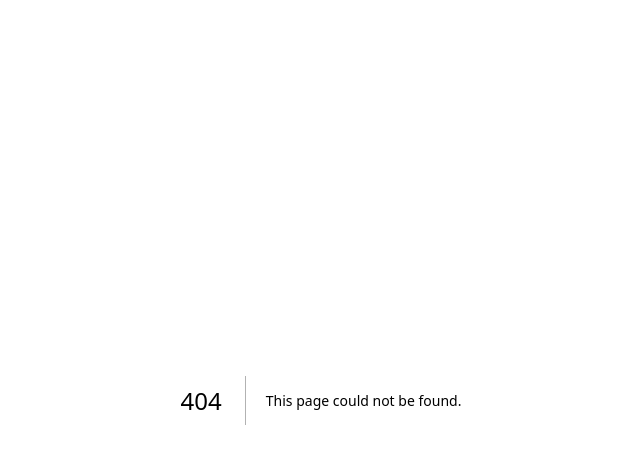
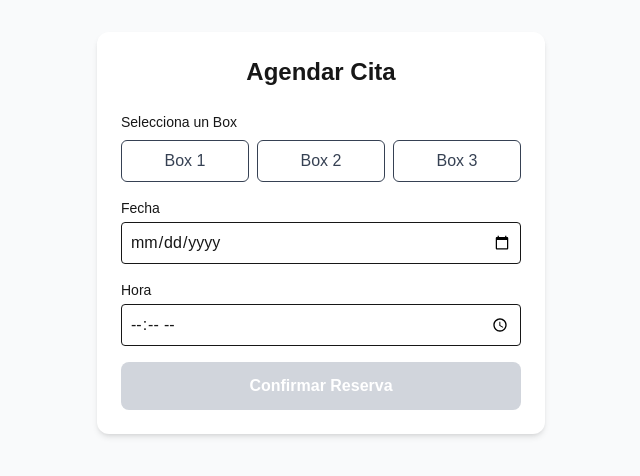
Before and after one commit to cgerc/centro-reserva, a Next.js app: page /api/reservas/nueva in a window 1280 px wide. Before the commit this address had no page. Shown: the top 476 px of the page, without its empty margins (319-959 px from the left). Built offline with nearby package versions, Linux system fonts and the light colour scheme.

Commit message:
act logica para cada sede

```diff
--- /dev/null
+++ b/src/app/(admin)/sedes/page.tsx
@@ -0,0 +1,36 @@
+import Link from 'next/link';
+
+export default function SedesPage() {
+  return (
+    <main className="min-h-screen p-8">
+      <div className="max-w-4xl mx-auto">
+        {/* Encabezado */}
+        <div className="flex justify-between items-center mb-8">
+          <h1 className="text-3xl font-bold">Gestión de Sedes</h1>
+
+          {/* Botón para crear sede */}
+          <Link
+            href="/sedes/crear"
+            className="bg-blue-600 hover:bg-blue-700 text-white px-4 py-2 rounded-md transition-colors"
+          >
+            + Crear sede
+          </Link>
+        </div>
+
+        {/* Contenedor de lista de sedes (Vacío por ahora) */}
+        <div className="bg-white border rounded-lg p-12 text-center">
+          <p className="text-gray-500 italic">
+            No hay sedes registradas todavía. Haz clic en el botón superior para añadir una.
+          </p>
+        </div>
+
+        {/* Botón para volver al inicio */}
+        <div className="mt-8">
+          <Link href="/" className="text-blue-500 hover:underline">
+            ← Volver al inicio
+          </Link>
+        </div>
+      </div>
+    </main>
+  );
+}
--- /dev/null
+++ b/src/app/api/reservas/nueva/page.tsx
@@ -0,0 +1,79 @@
+"use client";
+import { useState } from 'react';
+
+export default function NuevaReserva() {
+  const [boxSeleccionado, setBoxSeleccionado] = useState("");
+  const [fecha, setFecha] = useState("");
+  const [hora, setHora] = useState("");
+
+  const boxes = ["Box 1", "Box 2", "Box 3"];
+
+  const manejarReserva = async (e: React.FormEvent) => {
+    e.preventDefault();
+
+    // Aquí llamarás a tu API para verificar disponibilidad y enviar a Google
+    console.log("Reservando:", { boxSeleccionado, fecha, hora });
+    alert(`Verificando disponibilidad para el ${boxSeleccionado}...`);
+  };
+
+  return (
+    <main className="min-h-screen p-8 bg-gray-50">
+      <div className="max-w-md mx-auto bg-white p-6 rounded-xl shadow-md">
+        <h1 className="text-2xl font-bold mb-6 text-center">Agendar Cita</h1>
+
+        <form onSubmit={manejarReserva} className="space-y-4">
+          {/* Selección de Box */}
+          <div>
+            <label className="block text-sm font-medium mb-2">Selecciona un Box</label>
+            <div className="grid grid-cols-3 gap-2">
+              {boxes.map((box) => (
+                <button
+                  key={box}
+                  type="button"
+                  onClick={() => setBoxSeleccionado(box)}
+                  className={`p-2 border rounded-md transition-colors ${
+                    boxSeleccionado === box
+                    ? 'bg-blue-600 text-white border-blue-600'
+                    : 'bg-white text-gray-700 hover:border-blue-400'
+                  }`}
+                >
+                  {box}
+                </button>
+              ))}
+            </div>
+          </div>
+
+          {/* Fecha */}
+          <div>
+            <label className="block text-sm font-medium mb-1">Fecha</label>
+            <input
+              type="date"
+              className="w-full p-2 border rounded"
+              onChange={(e) => setFecha(e.target.value)}
+              required
+            />
+          </div>
+
+          {/* Hora */}
+          <div>
+            <label className="block text-sm font-medium mb-1">Hora</label>
+            <input
+              type="time"
+              className="w-full p-2 border rounded"
+              onChange={(e) => setHora(e.target.value)}
+              required
+            />
+          </div>
+
+          <button
+            type="submit"
+            disabled={!boxSeleccionado}
+            className="w-full bg-blue-600 text-white py-3 rounded-lg font-semibold hover:bg-blue-700 disabled:bg-gray-300"
+          >
+            Confirmar Reserva
+          </button>
+        </form>
+      </div>
+    </main>
+  );
+}
--- a/src/app/page.tsx
+++ b/src/app/page.tsx
@@ -9,22 +9,22 @@ export default function Home() {
 
         <div className="grid grid-cols-1 md:grid-cols-2 gap-4">
 
-          {/* Botón Nueva Reserva - Apunta a la carpeta 'dashboard' o 'reservas/nueva' */}
+          {/* Botón Nueva Reserva -> Redirige a Sedes */}
           <Link
-            href="/dashboard"
-            className="p-6 border rounded-lg hover:border-blue-500 hover:bg-blue-50 transition-all group"
+            href="/sedes"
+            className="p-6 border rounded-lg hover:border-green-500 hover:bg-green-50 transition-all group"
           >
-            <h2 className="text-2xl font-semibold mb-2 group-hover:text-blue-600">Nueva Reserva</h2>
-            <p className="text-gray-600">Crear una nueva reserva</p>
+            <h2 className="text-2xl font-semibold mb-2 group-hover:text-green-600">Nueva Reserva</h2>
+            <p className="text-gray-600">Crear una nueva reserva seleccionando una sede</p>
           </Link>
 
-          {/* Botón Ver Reservas - Apunta a la carpeta 'reservas' o 'display' */}
+          {/* Botón Ver Reservas -> También redirige a Sedes */}
           <Link
-            href="/display"
+            href="/sedes"
             className="p-6 border rounded-lg hover:border-blue-500 hover:bg-blue-50 transition-all group"
           >
             <h2 className="text-2xl font-semibold mb-2 group-hover:text-blue-600">Ver Reservas</h2>
-            <p className="text-gray-600">Consultar reservas existentes</p>
+            <p className="text-gray-600">Consultar reservas existentes por sede</p>
           </Link>
 
         </div>
```
Also changed, not shown: 1 other file (tests, documents, lock files or other folders).
